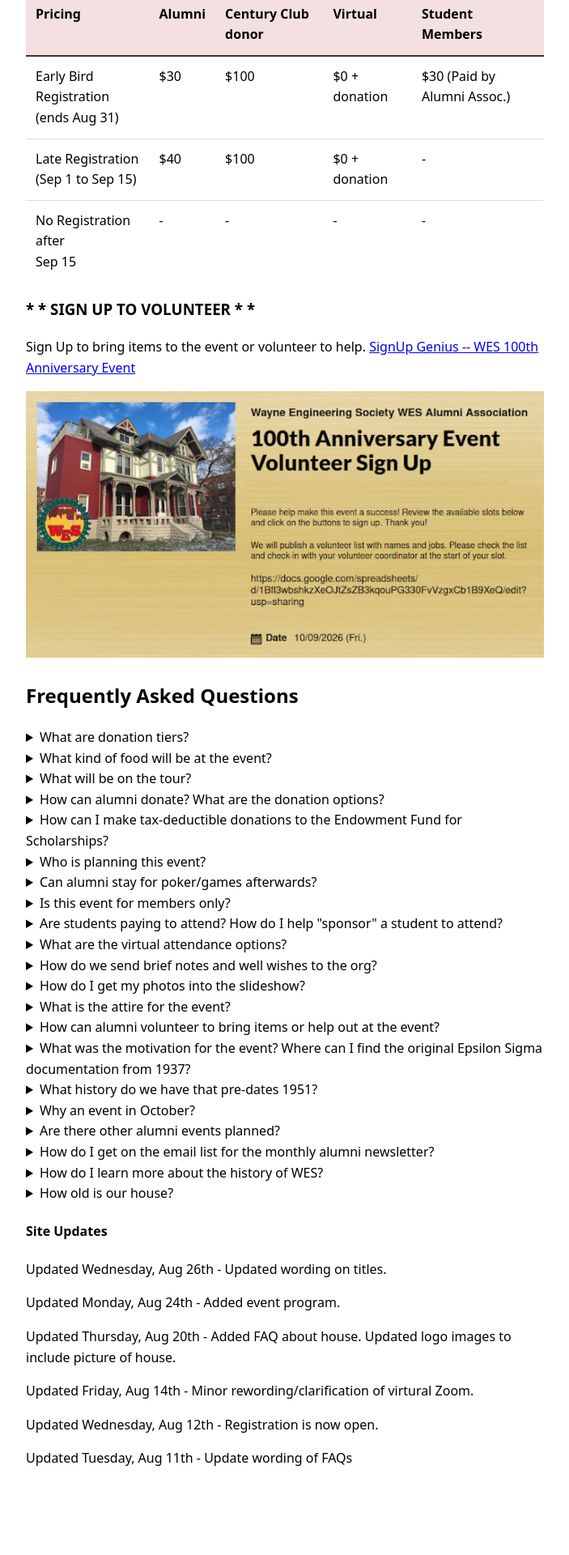
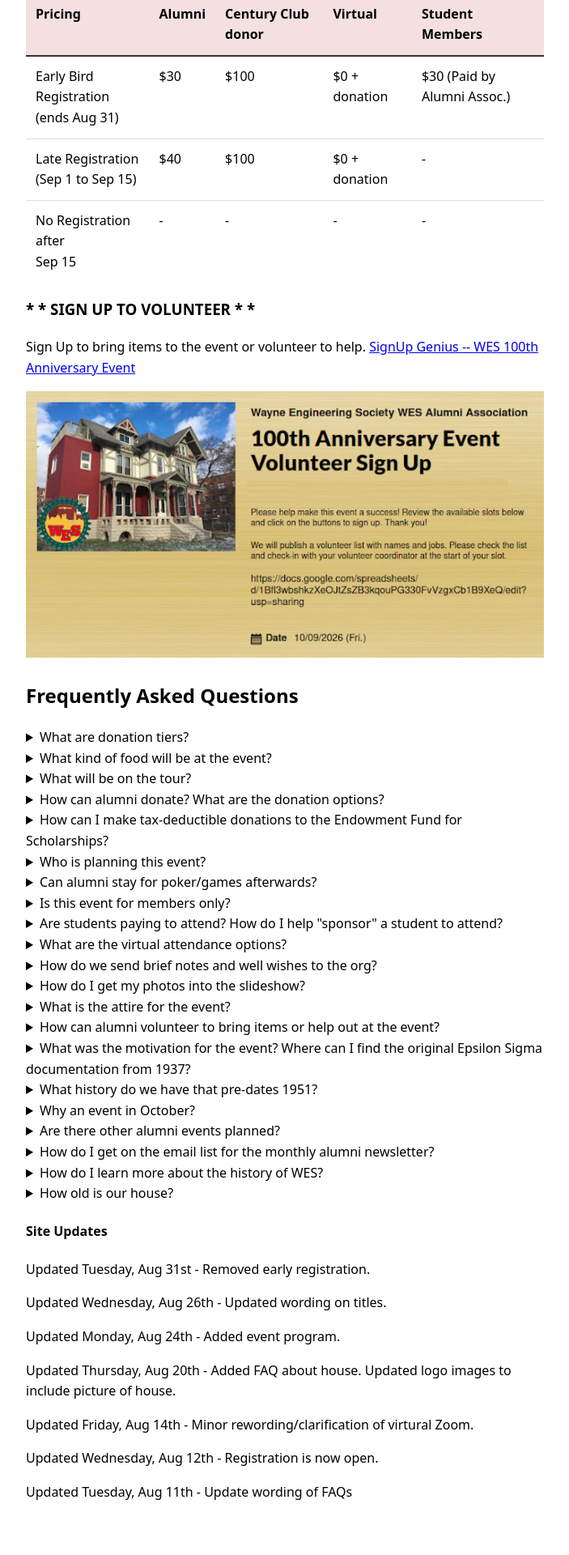
Before and after one commit to mciechanumich/WES100, a Jekyll site: the page built from docs/index.html, in a window 1280 px wide. Shown: the part 1439-3359 px from the top of the page at 81% size, without its empty margins (288-991 px from the left). Built offline with Jekyll 4.4.1, drawn with Linux system fonts in a browser that asks for light colours; before the commit the page ends 3317 px from its top, so only the background shows below that.

Commit message:
feat: removed early reg

```diff
--- a/docs/_layouts/default.html
+++ b/docs/_layouts/default.html
@@ -124,7 +124,9 @@
 
 /* end table1 */
 
-
+.crossed-out {
+  text-decoration: line-through;
+}
 
   </style>
 
--- a/docs/index.html
+++ b/docs/index.html
@@ -102,7 +102,7 @@
             </div>
 
             <!-- Data Row 1 -->
-            <div class="div-table-row">
+            <div class="div-table-row" class="crossed-out">
               <div class="div-table-cell">
 Early Bird Registration
 <br/>
@@ -362,6 +362,7 @@
 
     <div class="">
         <h4>Site Updates</h2>
+        <p>Updated Tuesday, Aug 31st - Removed early registration.</p>
         <p>Updated Wednesday, Aug 26th - Updated wording on titles.</p>
         <p>Updated Monday, Aug 24th - Added event program.</p>
         <p>Updated Thursday, Aug 20th - Added FAQ about house. Updated logo images to include picture of house. </p>
```
